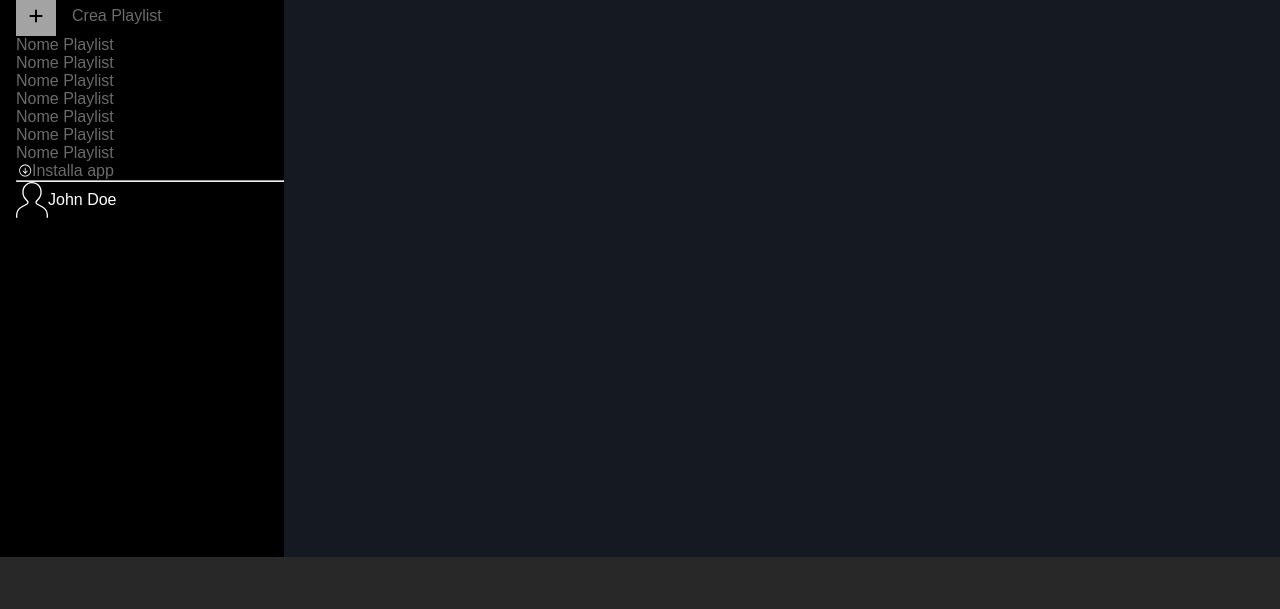
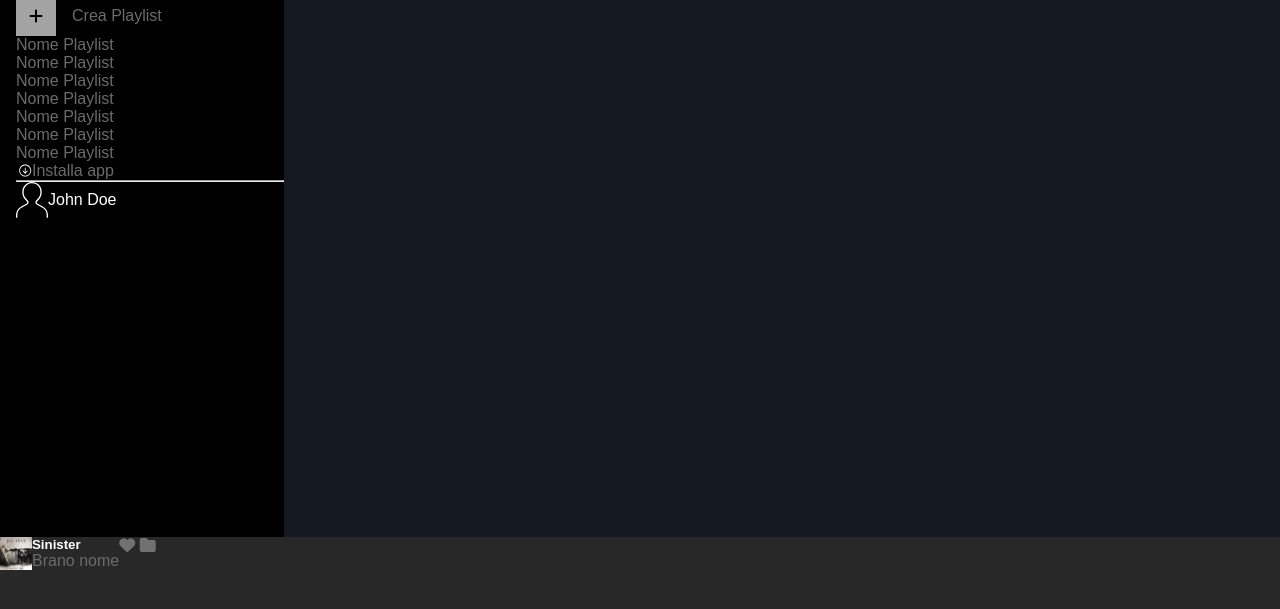
Before and after one commit to petraalpigiano/html-css-spotifyweb, a plain HTML site: page index.html in a window 1280 px wide. Shown: the part 163-772 px from the top of the page. Drawn offline with Linux system fonts and the light colour scheme.

Commit message:
first part footer structure

```diff
--- a/index.html
+++ b/index.html
@@ -78,7 +78,21 @@
           <main class="content-main"></main>
         </div>
       </div>
-      <div class="player"></div>
+      <div class="player">
+        <div class="song">
+          <img src="./img/sinister.jpeg" />
+          <div class="song-name">
+            <h5>Sinister</h5>
+            <p>Brano nome</p>
+          </div>
+          <div class="icons">
+            <i class="fa-solid fa-heart" style="color: #717171"></i>
+            <i class="fa-solid fa-folder" style="color: #717171"></i>
+          </div>
+        </div>
+        <div class="commands"></div>
+        <div class="controls"></div>
+      </div>
     </div>
   </body>
 </html>
--- a/style.css
+++ b/style.css
@@ -22,7 +22,7 @@ li {
 
 /* CUSTOM PROPERTIES */
 :root {
-  --player-height: 80px;
+  --player-height: 100px;
   --content-header-height: 80px;
   --sidebar-width: 50px;
 }
@@ -106,29 +106,6 @@ hr {
   color: white;
 }
 
-/*
-.sidebar p,
-hr {
-  display: none;
-}
-.playlist {
-  display: none;
-}
-.top-icons,
-.bottom-icons {
-  text-align: center;
-  margin-top: 0.5rem;
-  margin-bottom: 0.5rem;
-}
-.top-icons img,
-.bottom-icons img {
-  width: 2rem;
-}
-
-.top-icons img:first-child {
-  display: none;
-}*/
-
 /* CONTENT BLOCK */
 .content-block {
   width: calc(100vw - var(--sidebar-width));
@@ -147,12 +124,23 @@ hr {
 .player {
   height: var(--player-height);
   background-color: #282828;
+  color: #6b6b6b;
+}
+.song {
+  display: flex;
+}
+.song img {
+  width: 2rem;
+}
+.song h5 {
+  color: white;
 }
 
 /* RESPONSIVE */
 
 /* S 553PX-639PX */
 @media screen and (min-width: 553px) {
+  /* SIDEBAR */
   .sidebar {
     width: calc(var(--sidebar-width) + 300px);
   }
@@ -191,33 +179,13 @@ hr {
     display: flex;
     align-items: center;
   }
-
-  /*
-  .sidebar p,
-  hr {
-    display: inline-block;
-  }
-  .playlist {
-    display: block;
-  }
-  .playlist p {
-    display: block;
-  }
-  .top-icons img,
-  .bottom-icons img {
-    display: block;
-  }
-  .top-icons img:first-child {
-    display: block;
-    width: 9rem;
-  }
-  .top-icons img:nth-child(2) {
-    display: none;
-  }*/
+  /* PLAYER */
 }
 /* MD 640PX-878PX */
 @media screen and (min-width: 640px) {
+  /* PLAYER */
 }
 /* LG 879PX-1440PX */
 @media screen and (min-width: 879px) {
+  /* PLAYER */
 }
```
